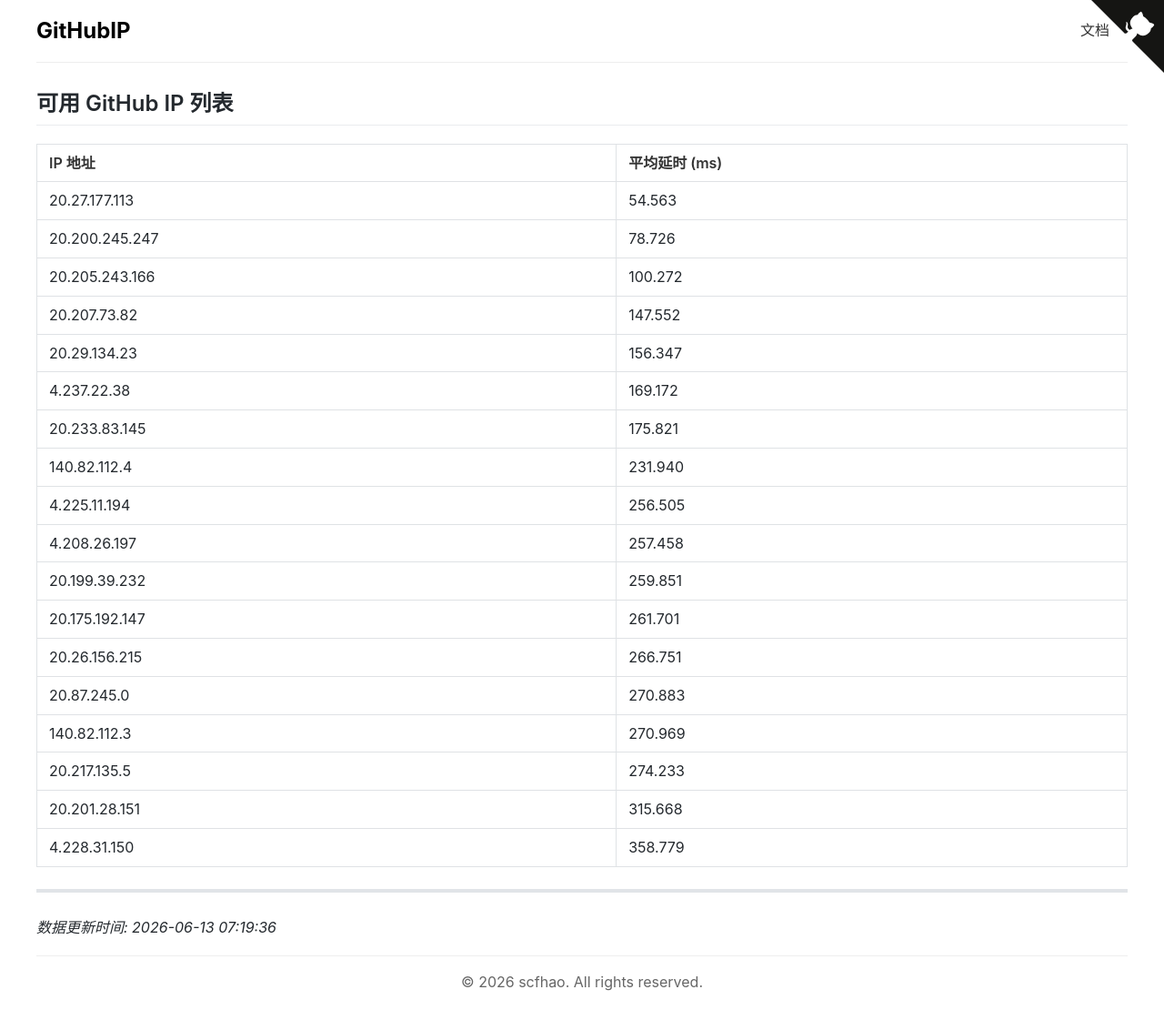
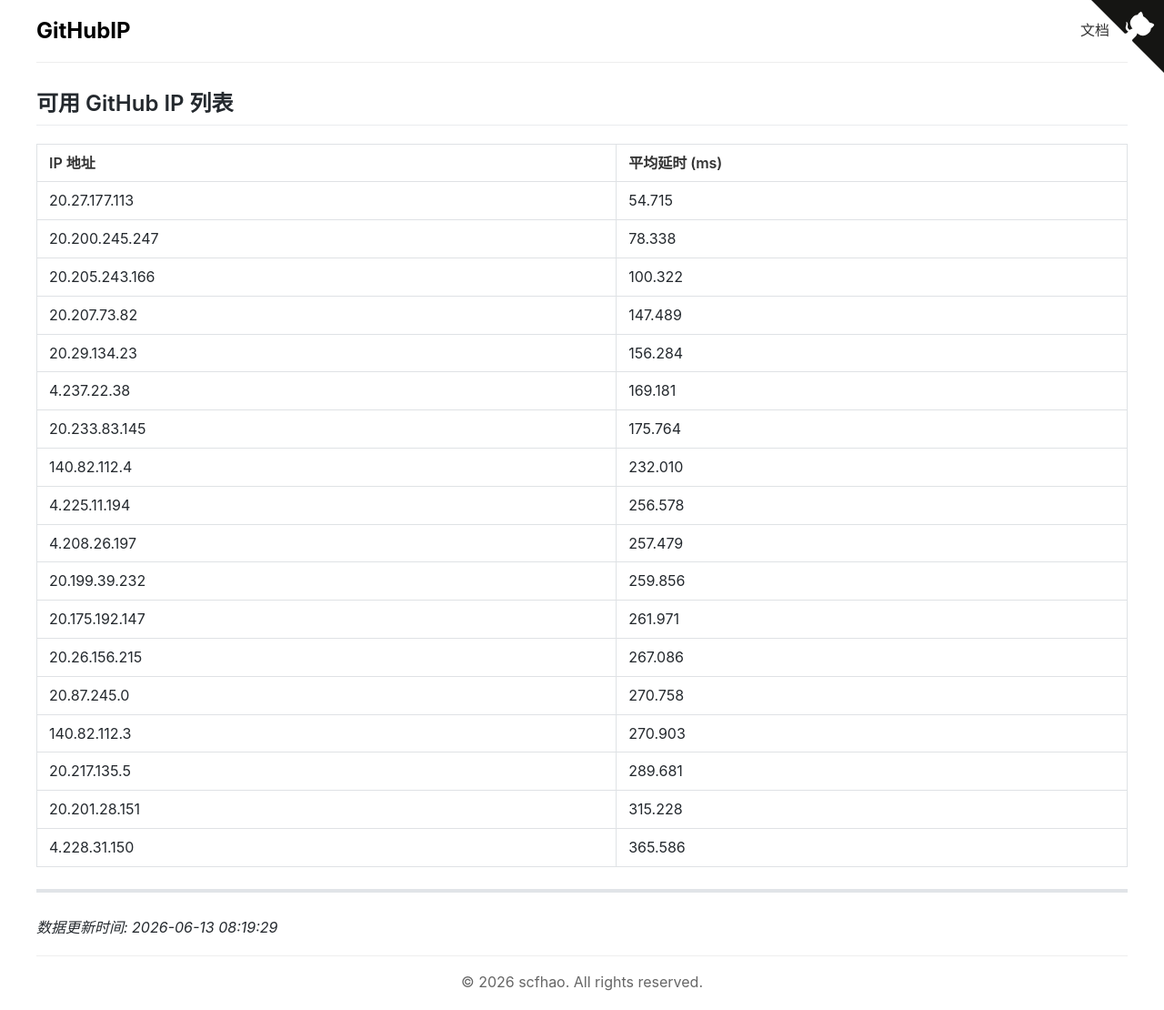
Before and after one commit to scfhao/GitHubIP, a Jekyll site: the page built from index.md, in a window 1280 px wide. Shown: the whole page at 91% size. Built offline with Jekyll 4.4.1, drawn with Linux system fonts in a browser that asks for light colours.

Commit message:
自动脚本执行 - 2026-06-13 08:19:29

```diff
--- a/index.md
+++ b/index.md
@@ -1,32 +1,32 @@
 ---
 layout: home
 title: GitHub IP 列表
-date: 2026-06-13 07:19:36
+date: 2026-06-13 08:19:29
 ---
 
 ## 可用 GitHub IP 列表
 
 | IP 地址 | 平均延时 (ms) |
 |---------|--------------|
-| 20.27.177.113 | 54.563 |
-| 20.200.245.247 | 78.726 |
-| 20.205.243.166 | 100.272 |
-| 20.207.73.82 | 147.552 |
-| 20.29.134.23 | 156.347 |
-| 4.237.22.38 | 169.172 |
-| 20.233.83.145 | 175.821 |
-| 140.82.112.4 | 231.940 |
-| 4.225.11.194 | 256.505 |
-| 4.208.26.197 | 257.458 |
-| 20.199.39.232 | 259.851 |
-| 20.175.192.147 | 261.701 |
-| 20.26.156.215 | 266.751 |
-| 20.87.245.0 | 270.883 |
-| 140.82.112.3 | 270.969 |
-| 20.217.135.5 | 274.233 |
-| 20.201.28.151 | 315.668 |
-| 4.228.31.150 | 358.779 |
+| 20.27.177.113 | 54.715 |
+| 20.200.245.247 | 78.338 |
+| 20.205.243.166 | 100.322 |
+| 20.207.73.82 | 147.489 |
+| 20.29.134.23 | 156.284 |
+| 4.237.22.38 | 169.181 |
+| 20.233.83.145 | 175.764 |
+| 140.82.112.4 | 232.010 |
+| 4.225.11.194 | 256.578 |
+| 4.208.26.197 | 257.479 |
+| 20.199.39.232 | 259.856 |
+| 20.175.192.147 | 261.971 |
+| 20.26.156.215 | 267.086 |
+| 20.87.245.0 | 270.758 |
+| 140.82.112.3 | 270.903 |
+| 20.217.135.5 | 289.681 |
+| 20.201.28.151 | 315.228 |
+| 4.228.31.150 | 365.586 |
 
 ---
 
-*数据更新时间: 2026-06-13 07:19:36*
+*数据更新时间: 2026-06-13 08:19:29*
```
